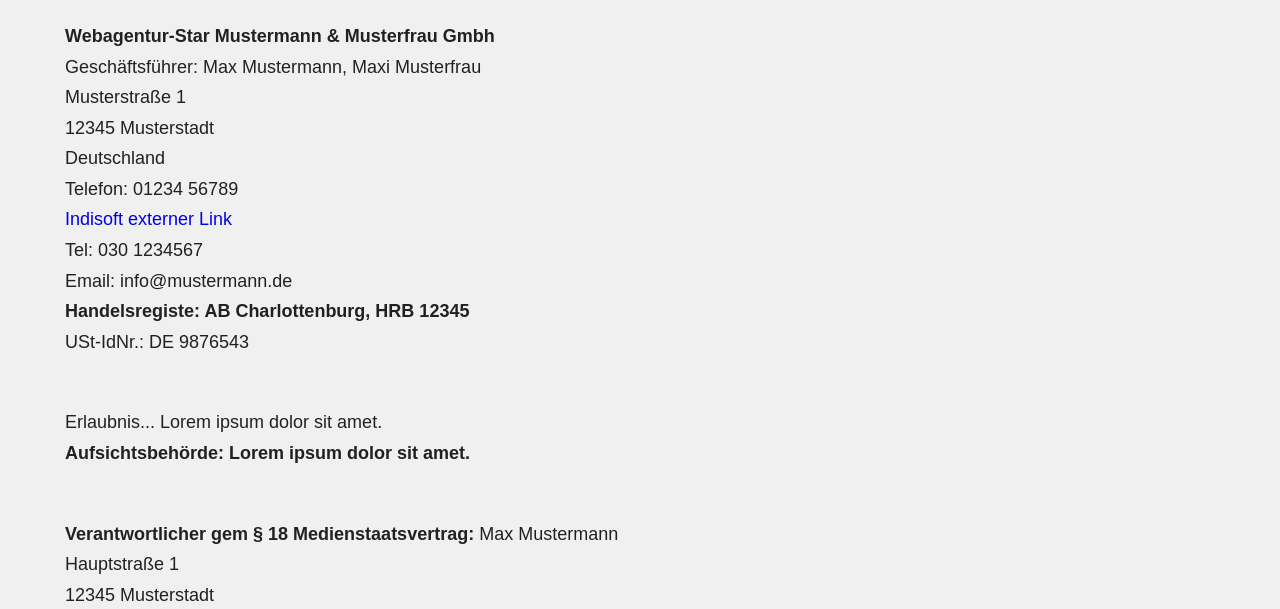
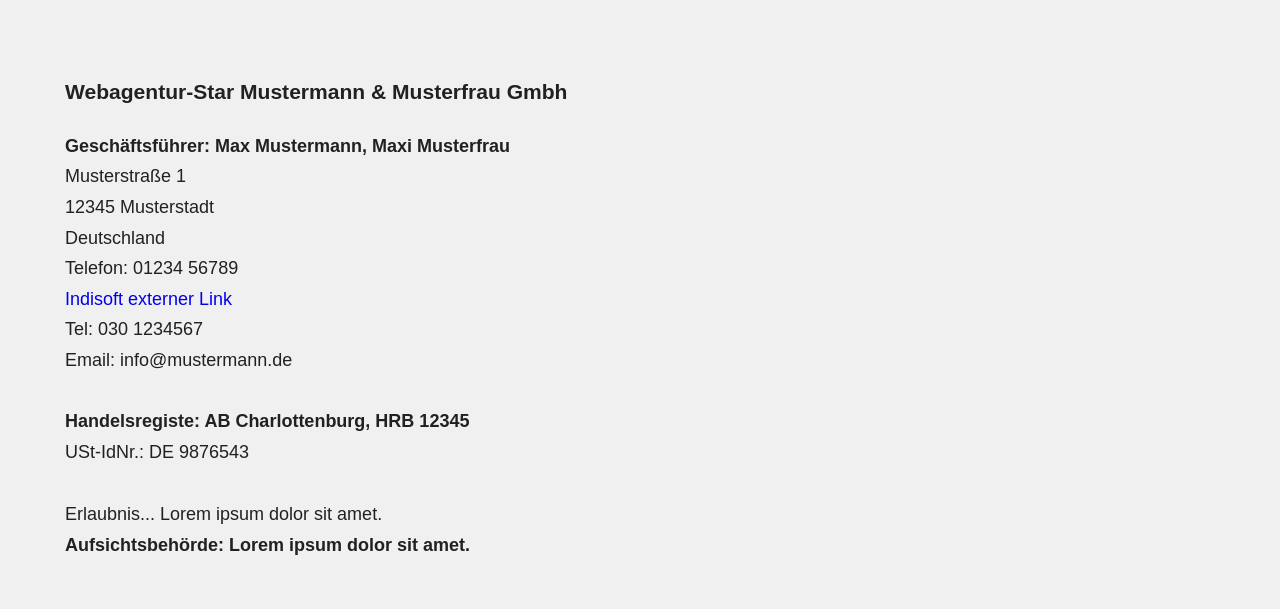
Before and after one commit to truejojo/Agentur-Star, a plain HTML site: page pages/impressum.html in a window 1280 px wide. Shown: the part 191-800 px from the top of the page. Drawn offline with Linux system fonts and the light colour scheme.

Commit message:
impressum, some css

```diff
--- a/css/style.css
+++ b/css/style.css
@@ -25,6 +25,7 @@
 
 html {
   scroll-behavior: smooth;
+  overflow-y: scroll;
 }
 
 body {
@@ -290,7 +291,7 @@ a {
 }
 
 /* Galerie
-*****/
+*******************************************/
 .galerie {
   display: grid;
   grid-template-columns: repeat(auto-fit, minmax(350px, 1fr));
@@ -360,12 +361,16 @@ tr:nth-of-type(2n) {
   }
 }
 
-/* Impressum */
-section {
-  margin-bottom: 50px;
+/* Impressum
+*******************************************/
+.impressum {
+  display: grid;
+  gap: 2rem;
+  margin-bottom: 5rem;
 }
 
-/* Kontakt */
+/* Kontakt
+*******************************************/
 .contact-form {
   display: grid;
   gap: 1rem;
--- a/pages/impressum.html
+++ b/pages/impressum.html
@@ -43,11 +43,13 @@
       </div>
     </header>
     <main>
-      <div class="container">
+      <div class="container impressum">
         <h1>Impressum</h1>
         <section>
-          <p><strong>Webagentur-Star Mustermann & Musterfrau Gmbh</strong></p>
-          <p>Geschäftsführer: Max Mustermann, Maxi Musterfrau</p>
+          <h3>Webagentur-Star Mustermann & Musterfrau Gmbh</h3>
+          <p>
+            <strong>Geschäftsführer: Max Mustermann, Maxi Musterfrau</strong>
+          </p>
           <p>
             Musterstraße 1<br />
             12345 Musterstadt<br />
@@ -64,6 +66,7 @@
           </p>
           <p>Tel: 030 1234567</p>
           <p>Email: info@mustermann.de</p>
+          <br />
           <p><strong>Handelsregiste: AB Charlottenburg, HRB 12345</strong></p>
           <p>USt-IdNr.: DE 9876543</p>
         </section>
@@ -72,9 +75,9 @@
           <p><strong>Aufsichtsbehörde: Lorem ipsum dolor sit amet.</strong></p>
         </section>
         <section>
+          <h3>Verantwortlicher gem § 18 Medienstaatsvertrag:</h3>
           <p>
-            <strong>Verantwortlicher gem § 18 Medienstaatsvertrag: </strong>Max
-            Mustermann
+            <strong>Max Mustermann</strong>
           </p>
           <p>
             Hauptstraße 1<br />
```
